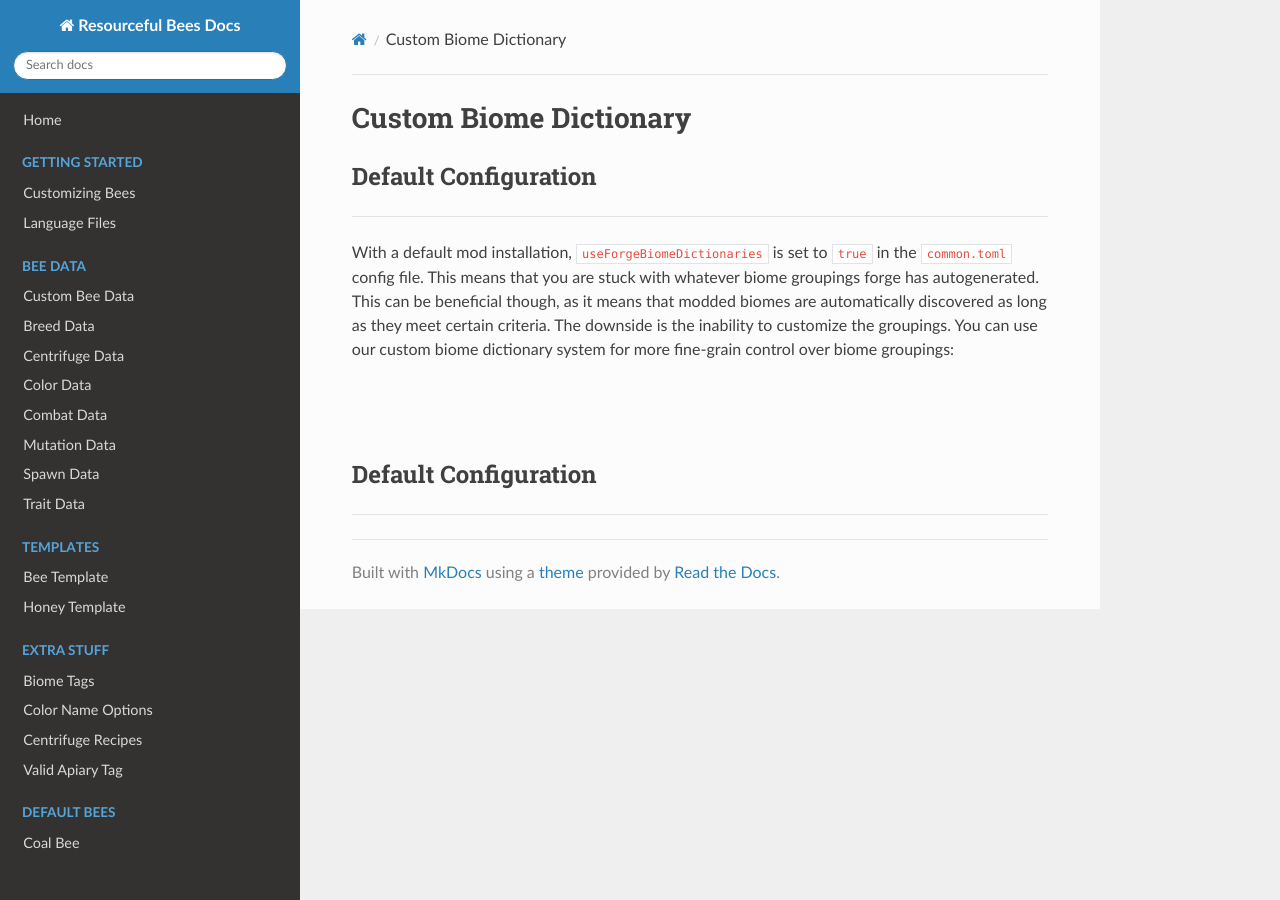
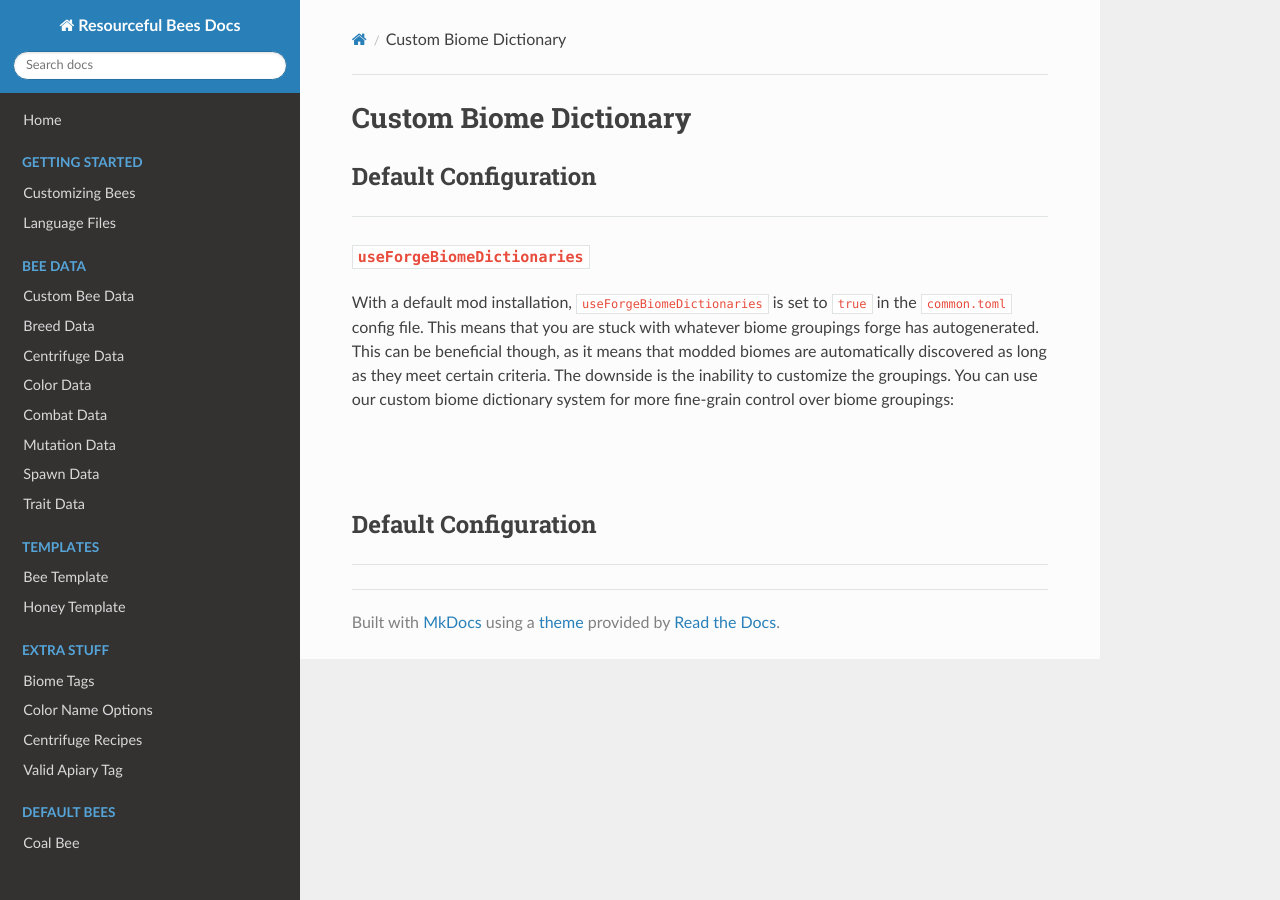
Before and after one commit to Team-Resourceful/ResourcefulBeesDocs, an MkDocs documentation site: the page built from docs/extra_stuff/custom_biome_dictionary.md, in a window 1280 px wide. Built offline with MkDocs 1.6.1, drawn with Linux system fonts in a browser that asks for light colours; nearby versions of some CDN libraries.

Commit message:
docs/extra_stuff/custom_biome_dictionary.md updated from https://stackedit.io/

```diff
--- a/docs/extra_stuff/custom_biome_dictionary.md
+++ b/docs/extra_stuff/custom_biome_dictionary.md
@@ -2,14 +2,18 @@
 
 ## **Default Configuration**
 ***
+
+### `useForgeBiomeDictionaries`
 
 With a default mod installation, `useForgeBiomeDictionaries` is set to `true` in the `common.toml` config file. This means that you are stuck with whatever biome groupings forge has autogenerated. This can be beneficial though, as it means that modded biomes are automatically discovered as long as they meet certain criteria. The downside is the inability to customize the groupings. You can use our custom biome dictionary system for more fine-grain control over biome groupings:
 
 <br>
 <br>
 
+###
+
 ## **Default Configuration**
 ***
 <!--stackedit_data:
-eyJoaXN0b3J5IjpbOTM4NzAxNDg4XX0=
+eyJoaXN0b3J5IjpbMTY2MjM3NzEzMl19
 -->
```
